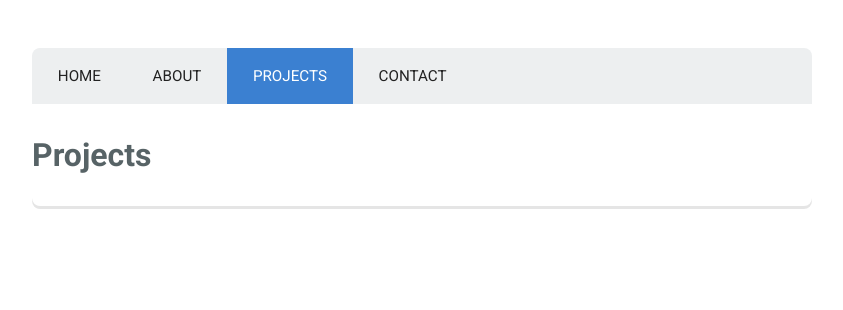
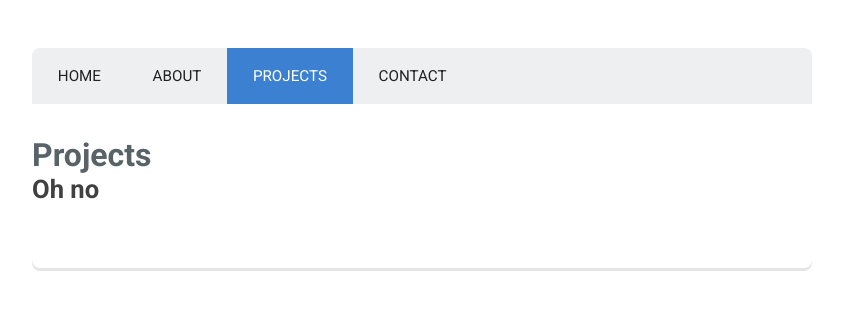
Before and after one commit to paigeharris/paigeharris.splunk.io, a React (Create React App) app: page /#/projects in a window 1280 px wide. Shown: the top 310 px of the page, without its empty margins (218-1061 px from the left). Built offline with nearby package versions, Linux system fonts and the light colour scheme.

Commit message:
testing h2 in projects

```diff
--- a/src/Projects.js
+++ b/src/Projects.js
@@ -20,6 +20,7 @@ const Projects = (props) => {
   return (
     <div>
     <h1>Projects</h1>
+    <h2>Oh no</h2>
     {projects}
     </div>
   )
```
